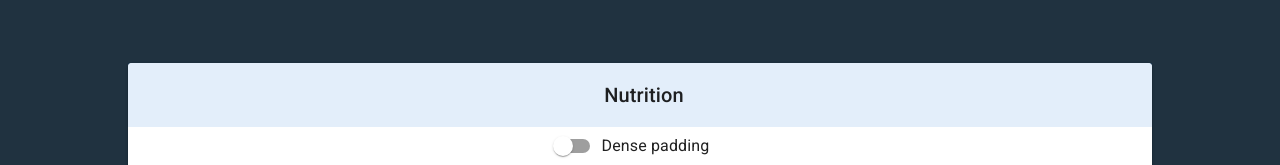
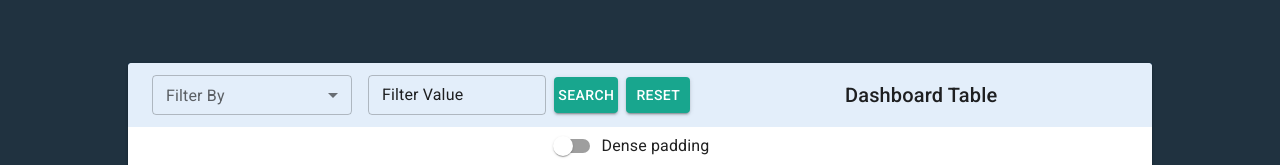
Before and after one commit to LAYTHJABBAR/profit-front-end, a React (Create React App) app: page / in a window 1280 px wide. Shown: the part 287-452 px from the top of the page. Built offline with nearby package versions, Linux system fonts and the light colour scheme; no server answers; a web font is replaced by a local one.

Commit message:
added table controller

```diff
--- a/src/components/newTable.tsx
+++ b/src/components/newTable.tsx
@@ -17,18 +17,39 @@ import Switch from "@mui/material/Switch";
 import { visuallyHidden } from "@mui/utils";
 import { Data } from "../models/data.model";
 import { gql, useQuery } from "@apollo/client";
+import {
+  Button,
+  FormControl,
+  InputBase,
+  InputLabel,
+  MenuItem,
+  Select,
+  SelectChangeEvent,
+  TextField,
+  styled,
+} from "@mui/material";
 
 const GET_DATA = gql`
-  query GetPagDashboards($page: Int, $filterBy: String, $sortBy: String) {
-  getPagDashboards(page: $page, filterBy: $filterBy, sortBy: $sortBy) {
+  query GetPagDashboards(
+    $filterBy: String
+    $filterValue: String
+    $page: Int
+    $sortBy: String
+  ) {
+    getPagDashboards(
+      filterBy: $filterBy
+      filterValue: $filterValue
+      page: $page
+      sortBy: $sortBy
+    ) {
       postalCodeNAN
       postalCodeFSA
       completedRevenue
       City
       completedJobs
       Street
+      State
       ID
-    State
       Address
     }
   }
@@ -128,7 +149,7 @@ function EnhancedTableHead(props: EnhancedTableProps) {
   const createSortHandler = (property: keyof Data | null) => (
     event: React.MouseEvent<unknown>
   ) => {
-   property ? onRequestSort(event, property) :  null;
+    property ? onRequestSort(event, property) : null;
   };
 
   return (
@@ -140,10 +161,7 @@ function EnhancedTableHead(props: EnhancedTableProps) {
             align={headCell.numeric ? "right" : "left"}
             padding={headCell.disablePadding ? "none" : "normal"}
           >
-            <TableSortLabel
-              active= {false}
-
-            >
+            <TableSortLabel active={false}>
               {headCell.label}
               {orderBy === headCell.id ? (
                 <Box component="span" sx={visuallyHidden}>
@@ -158,7 +176,12 @@ function EnhancedTableHead(props: EnhancedTableProps) {
   );
 }
 
-function EnhancedTableToolbar() {
+function EnhancedTableToolbar(props: {}) {
+  const [filterBy, setFilterBy] = React.useState("");
+
+  const handleChange = (event: SelectChangeEvent) => {
+    setFilterBy(event.target.value);
+  };
   return (
     <Toolbar
       sx={{
@@ -172,13 +195,68 @@ function EnhancedTableToolbar() {
           ),
       }}
     >
+      <FormControl sx={{ m: 1, minWidth: "20%" }} size="small">
+        <InputLabel id="demo-select-small-label">Filter By</InputLabel>
+        <Select
+          labelId="demo-select-small-label"
+          id="demo-select-small"
+          value={filterBy}
+          label="Filter By"
+          onChange={handleChange}
+        >
+          <MenuItem value="">
+            <em>None</em>
+          </MenuItem>
+          <MenuItem value={"City"}>City</MenuItem>
+          <MenuItem value={"postalCodeFSA"}>Postal Code FSA</MenuItem>
+          <MenuItem value={"completedJobs"}>Completed # of Jobs</MenuItem>
+          <MenuItem value={"completedRevenue"}>Completed Revenue</MenuItem>
+        </Select>
+      </FormControl>
+      <FormControl sx={{ m: 1, width: "40%" }}>
+        <TextField
+          hiddenLabel
+          id="filled-hidden-label-small"
+          defaultValue="Filter Value"
+          variant="outlined"
+          size="small"
+          onChange={(eve) => console.log(eve.target.value)}
+        />
+      </FormControl>
+      <Button
+        variant="contained"
+        sx={{
+          width: "10%",
+          backgroundColor: "#18a68e",
+          ":hover": {
+            bgcolor: "black",
+            color: "white",
+          },
+        }}
+      >
+        Search
+      </Button>
+      <Button
+        variant="contained"
+        sx={{
+          m: 1,
+          width: "10%",
+          backgroundColor: "#18a68e",
+          ":hover": {
+            bgcolor: "black",
+            color: "white",
+          },
+        }}
+      >
+        Reset
+      </Button>
       <Typography
         sx={{ flex: "1 1 100%" }}
         variant="h6"
         id="tableTitle"
         component="div"
       >
-        Nutrition
+        Dashboard Table
       </Typography>
     </Toolbar>
   );
@@ -186,17 +264,18 @@ function EnhancedTableToolbar() {
 
 export default function EnhancedTable() {
   const [rows, setRows] = React.useState<Data[]>([]);
+  const [filterBy, setFilterBy] = React.useState<string | null>(null);
+  const [filterValue, setFilterValue] = React.useState<string | null>(null);
   const { data: data1, loading: loading1, error: error1 } = useQuery(GET_DATA, {
     variables: {
-
       filterBy: null,
+      filterByValue: null,
       page: 1,
-          sortBy: null
-
+      sortBy: null,
     },
     onCompleted: (data) => {
       setRows(data.getPagDashboards);
-      console.log(data.getPagDashboards)
+      console.log(data.getPagDashboards);
     },
   });
   const [order, setOrder] = React.useState<Order>("asc");
@@ -205,7 +284,15 @@ export default function EnhancedTable() {
   const [page, setPage] = React.useState(0);
   const [dense, setDense] = React.useState(false);
   const [rowsPerPage, setRowsPerPage] = React.useState(10);
+  const handleFilter = (filterBy: string, filterValue: string) => {
+    setFilterBy(filterBy);
+    setFilterValue(filterValue);
+  };
 
+  React.useEffect(() => {
+    if (filterBy && filterValue) {
+    }
+  }, [setFilterValue]);
   const handleRequestSort = (
     event: React.MouseEvent<unknown>,
     property: keyof Data
@@ -216,10 +303,9 @@ export default function EnhancedTable() {
   };
 
   const handleChangePage = (event: unknown, newPage: number) => {
+    console.log(newPage);
     setPage(newPage);
   };
-
-
 
   const handleChangeDense = (event: React.ChangeEvent<HTMLInputElement>) => {
     setDense(event.target.checked);
@@ -267,7 +353,14 @@ export default function EnhancedTable() {
                     <TableCell align="left">{row.City}</TableCell>
                     <TableCell align="right">{row.completedJobs}</TableCell>
                     <TableCell align="right">${row.completedRevenue}</TableCell>
-                    <TableCell align="right"> ${(parseInt(row.completedRevenue) / Number(row.completedJobs)).toFixed(2)}</TableCell>
+                    <TableCell align="right">
+                      {" "}
+                      $
+                      {(
+                        parseInt(row.completedRevenue) /
+                        Number(row.completedJobs)
+                      ).toFixed(2)}
+                    </TableCell>
                   </TableRow>
                 );
               })}
```
Lines whose indentation alone changed are shown as unchanged.
